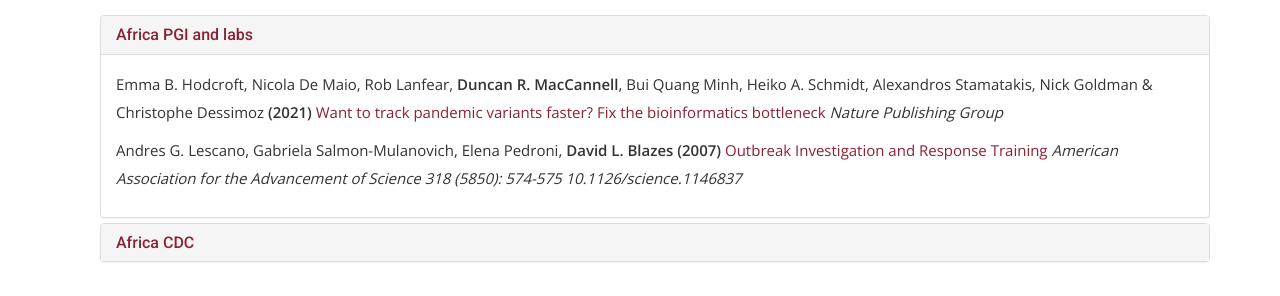
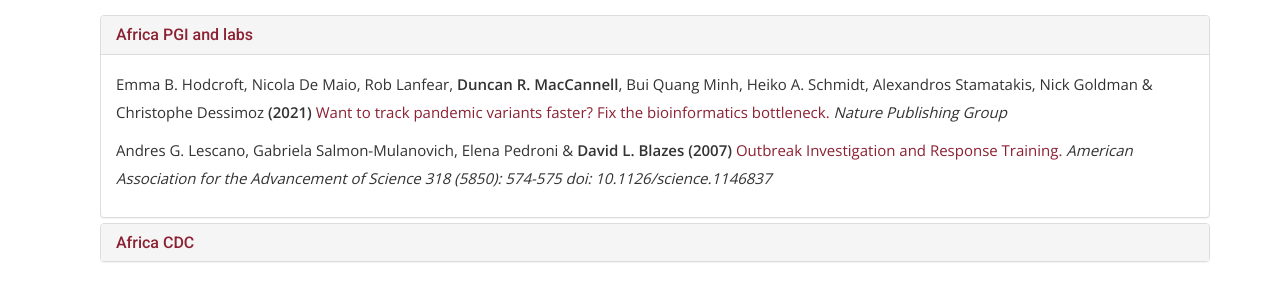
Before and after one commit to pmaturure3/ngs-academy, a Jekyll site: the page built from publications.html, in a window 1280 px wide. Shown: the part 467-763 px from the top of the page. Built offline with Jekyll 4.4.1, drawn with Linux system fonts in a browser that asks for light colours; nearby versions of some CDN libraries; some web fonts are replaced; comment, search, counter and statistics services are not loaded.

```diff
--- a/about-us.html
+++ b/about-us.html
@@ -30,7 +30,7 @@ permalink: /about/
         (NGS) for pathogen surveillance and response. Several nodes are being established across Africa under this
         initiative which will need to receive training on all aspects of NGS implementation.</p>
     </div>
-    <div class="col-sm-2"><img alt="..." src="/ngsacad/img/dna_double_strand.png" />
+    <div class="col-sm-2"><img alt="..." src="/ngs-academy/img/dna_double_strand.png" />
       <p class="small"> Source: CBIO UCT</p>
     </div>
 
--- a/publications.html
+++ b/publications.html
@@ -10,8 +10,6 @@ permalink: /publications/
 <div class="container main_container_padding">
   <p> <strong>Selected Publications</strong></p>
   <div class="col-sm-12">
-
-
     <div class="panel-group " id="accordion">
       <div class="panel panel-default">
         <div class="panel-heading">
@@ -27,15 +25,16 @@ permalink: /publications/
               Schmidt, Alexandros Stamatakis, Nick Goldman & Christophe Dessimoz <b>(2021) </b> <a style="color:black;"
                 href="https://media.nature.com/original/magazine-assets/d41586-021-00525-x/d41586-021-00525-x.pdf"
                 target="_blank">Want to
-                track pandemic variants faster? Fix the bioinformatics bottleneck
+                track pandemic variants faster? Fix the bioinformatics bottleneck.
               </a>
               <i>Nature Publishing Group</i>
             </p>
             <p>
-              Andres G. Lescano, Gabriela Salmon-Mulanovich, Elena Pedroni, <b>David L. Blazes </b><b>(2007) </b> <a
+              Andres G. Lescano, Gabriela Salmon-Mulanovich, Elena Pedroni & <b>David L. Blazes </b><b>(2007) </b> <a
                 style="color:black;" href="https://science.sciencemag.org/content/318/5850/574" target="_blank">Outbreak
-                Investigation and Response Training </a>
-              <i>American Association for the Advancement of Science 318 (5850): 574-575 10.1126/science.1146837</i>
+                Investigation and Response Training. </a>
+              <i>American Association for the Advancement of Science 318 (5850): 574-575 doi:
+                10.1126/science.1146837</i>
             </p>
 
 
@@ -51,17 +50,17 @@ permalink: /publications/
         </div>
         <div id="collapse2" class="panel-collapse collapse">
           <div class="panel-body">
-            <p> <b>Seth C Inzaule, Sofonias K Tessema, Yenew Kebede</b>, Ahmed E Ogwell Ouma, John N Nkengasong
+            <p> <b>Seth C Inzaule, Sofonias K Tessema, Yenew Kebede</b>, Ahmed E Ogwell Ouma & John N Nkengasong
               <b>(2021) </b> <a style="color:black;" href="https://doi.org/10.1016/S1473-3099(20)30939-7"
                 target="_blank"> Genomic-informed pathogen
-                surveillance in Africa: opportunities and challenges </a>
-              <i>The Lancet Infectious Diseases 10.1016/S1473-3099(20)30939-7</i>
+                surveillance in Africa: opportunities and challenges. </a>
+              <i>The Lancet Infectious Diseases doi: 10.1016/S1473-3099(20)30939-7</i>
             </p>
 
-            <p> Jennifer L. Gardy, <b>Nicholas J. Loman</b> <b>(2018) </b> <a style="color:black;"
+            <p> Jennifer L. Gardy, & <b>Nicholas J. Loman</b> <b>(2018) </b> <a style="color:black;"
                 href="https://doi.org/10.1038/nrg.2017.88" target="_blank">
-                Towards a genomics-informed, real-time, global pathogen surveillance system</a>
-              <i> Nature Publishing Group 19(1):9 doi.org/10.1038/nrg.2017.88 </i>
+                Towards a genomics-informed, real-time, global pathogen surveillance system.</a>
+              <i> Nature Publishing Group 19(1):9 doi: 10.1038/nrg.2017.88 </i>
             </p>
 
 
```
